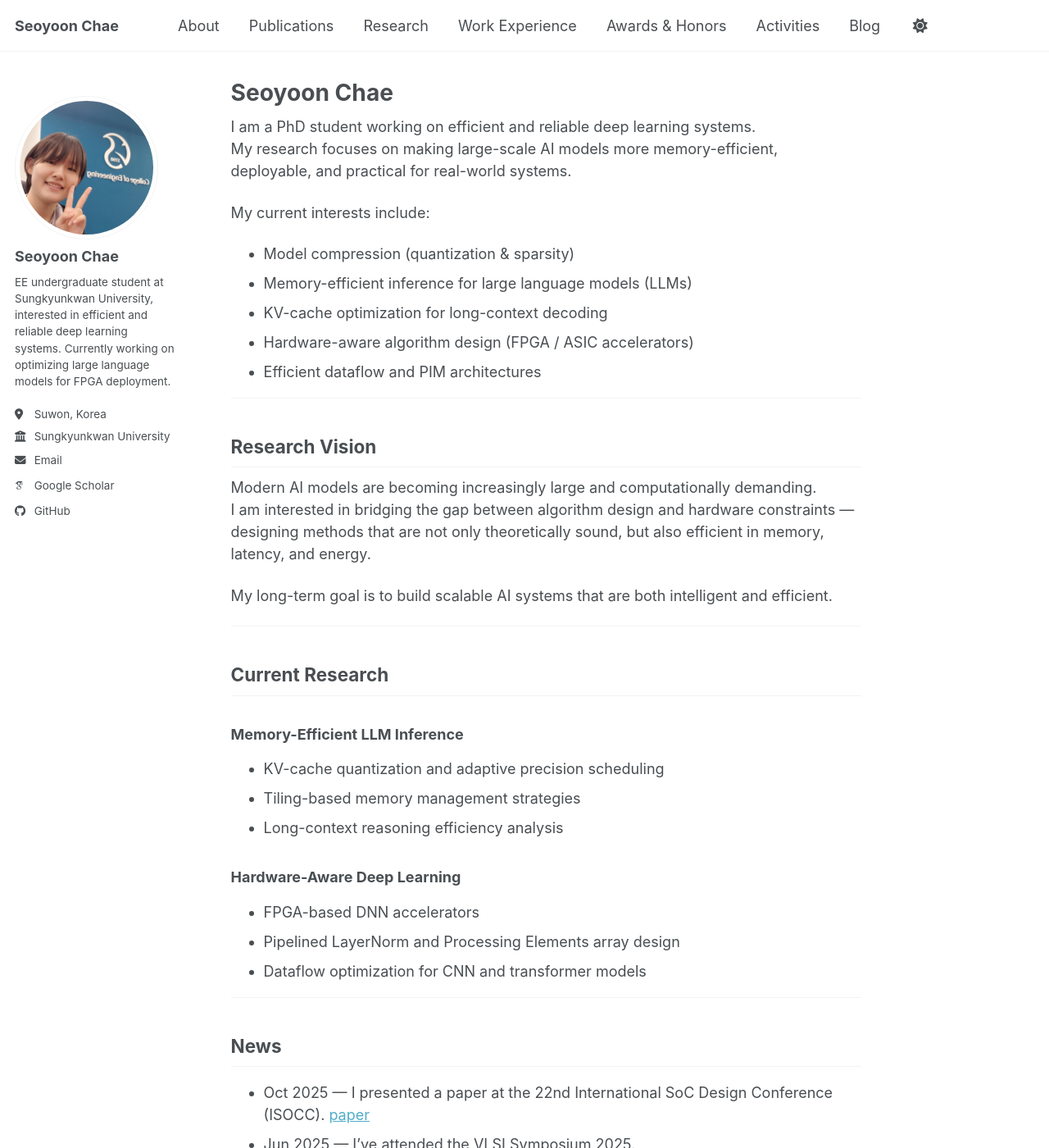
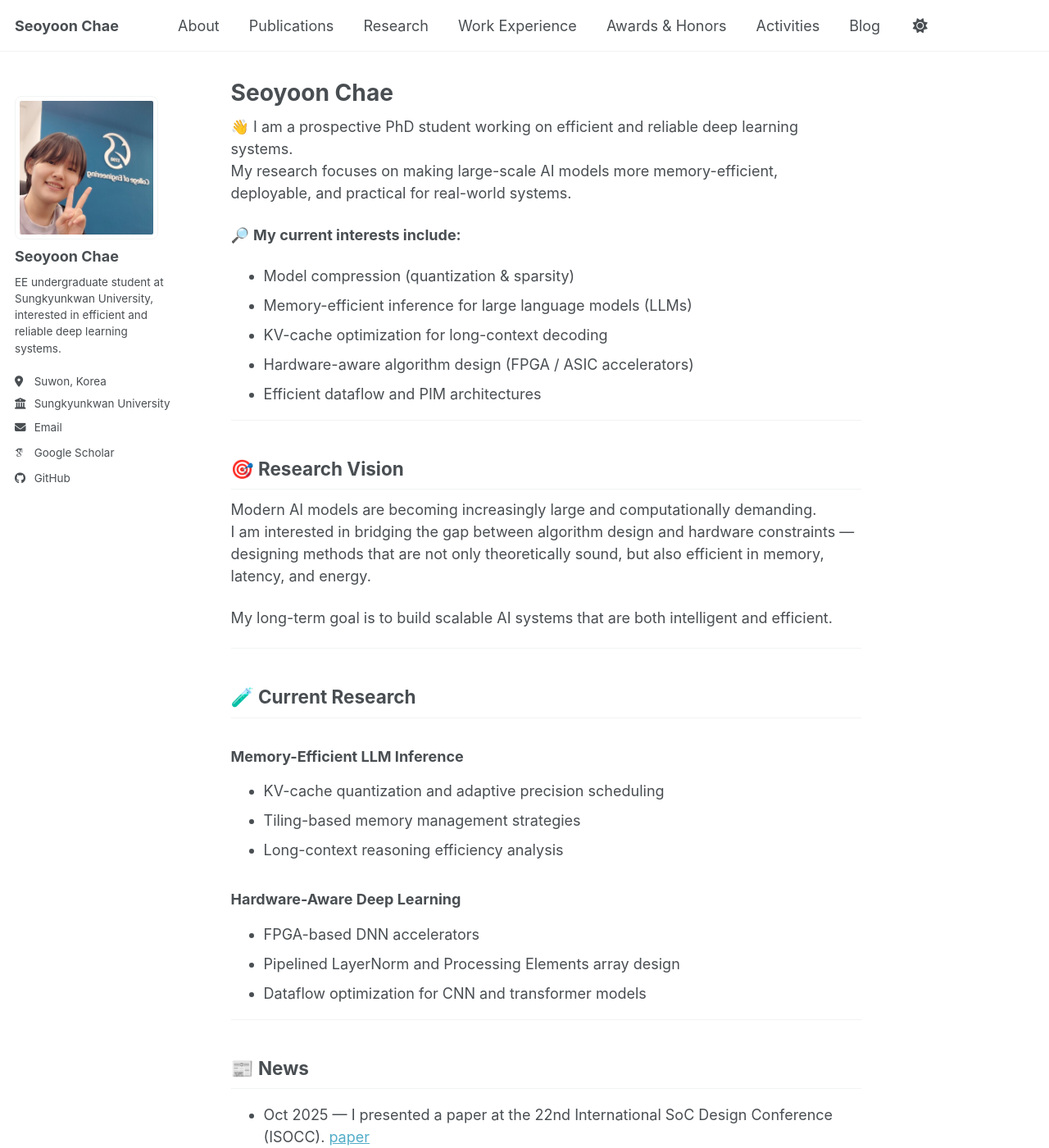
Before and after one commit to chae-sy/chae-sy.github.io, a Jekyll site: the page built from _pages/about.md, in a window 1280 px wide and 1400 px high. Shown: the whole window at 82% size. Built offline with Jekyll 4.4.1, drawn with Linux system fonts in a browser that asks for light colours; some web fonts are replaced; a script bundle is joined from its source files by our own code; library files that are not in the unit come from our copies; some of the changed text lies outside the part shown.

Commit message:
Commit 2

```diff
--- a/_config.yml
+++ b/_config.yml
@@ -17,6 +17,7 @@ url                      : https://chae-sy.github.io # The base hostname & proto
                                                            # or if you already have some other page hosted on Github then use "https://[your GitHub username].github.io/[Your Repo Name]"
 baseurl                  : "" # the subpath of your site, e.g. "/blog"
 repository               : "chae-sy/chae-sy.github.io"
+favicon                  : "/favicon.ico"
 
 # Site Author - The following control what appear as part of the author content on the side bar.
 #               If a field is blank the icon and link will not appear, otherwise it will be shown.
@@ -26,7 +27,7 @@ author:
   avatar           : "profile.jpg"
   name             : "Seoyoon Chae"
   pronouns         : # example: "she/her"
-  bio              : "EE undergraduate student at Sungkyunkwan University, interested in efficient and reliable deep learning systems. Currently working on optimizing large language models for FPGA deployment." # Update this with a short bio that will appear in the sidebar
+  bio              : "EE undergraduate student at Sungkyunkwan University, interested in efficient and reliable deep learning systems." # Update this with a short bio that will appear in the sidebar
   location         : "Suwon, Korea"
   employer         : "Sungkyunkwan University"
   uri              : # URL
--- a/_pages/about.md
+++ b/_pages/about.md
@@ -7,10 +7,10 @@ redirect_from:
   - /about.html
 ---
 
-I am a PhD student working on efficient and reliable deep learning systems.
+👋 I am a prospective PhD student working on efficient and reliable deep learning systems.
 My research focuses on making large-scale AI models more memory-efficient, deployable, and practical for real-world systems.
 
-My current interests include:
+🔎 **My current interests include:**
 - Model compression (quantization & sparsity)
 - Memory-efficient inference for large language models (LLMs)
 - KV-cache optimization for long-context decoding
@@ -19,7 +19,7 @@ My current interests include:
 
 ---
 
-## Research Vision
+## 🎯 Research Vision
 
 Modern AI models are becoming increasingly large and computationally demanding.
 I am interested in bridging the gap between algorithm design and hardware constraints — designing methods that are not only theoretically sound, but also efficient in memory, latency, and energy.
@@ -28,7 +28,7 @@ My long-term goal is to build scalable AI systems that are both intelligent and
 
 ---
 
-## Current Research
+## 🧪 Current Research
 
 ### Memory-Efficient LLM Inference
 - KV-cache quantization and adaptive precision scheduling
--- a/_sass/layout/_sidebar.scss
+++ b/_sass/layout/_sidebar.scss
@@ -95,7 +95,7 @@
 
   img {
     max-width: 175px;
-    border-radius: 50%;
+    border-radius: 8px;
 
     @include breakpoint($large) {
       padding: 5px;
```
Also changed, not shown: other parts of _pages/about.md (+7 -7 lines), _pages/activities.md (+2 -2 lines), favicon.ico (added), images/25-10-10/image 1.png (added), images/25-10-10/image 2.png (added), images/25-10-10/image 3.png (added), images/25-10-10/image 4.png (added), images/25-10-10/image 5.png (added), images/25-10-10/image 6.png (added), images/25-10-10/image 7.png (added), images/25-10-10/image.png (added), 1 other file.
